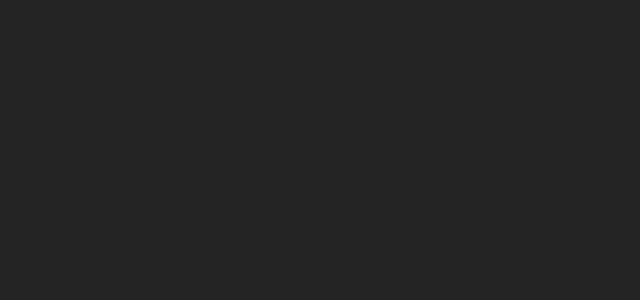
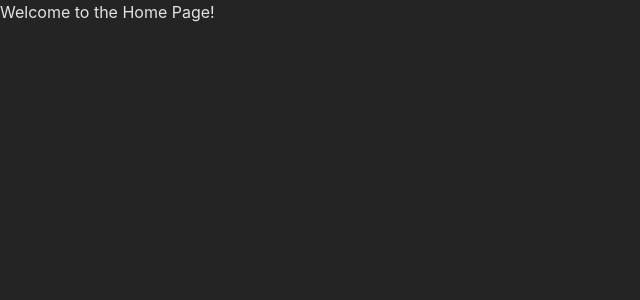
Before and after one commit to NLucky320/routing, a React (Create React App) app: page / in a window 1280 px wide. Shown: the top 300 px of the page, without its empty margins (0-640 px from the left). Built offline with nearby package versions, Linux system fonts and the light colour scheme.

Commit message:
Defining Routes

```diff
--- a/src/App.js
+++ b/src/App.js
@@ -1,5 +1,15 @@
+import {createBrowserRouter, RouterProvider} from "react-router-dom";
+import HomePage from "./pages/Home";
+
+const router = createBrowserRouter([
+  {
+    path: "/",
+    element: <HomePage />
+  }
+]);
+
 function App() {
-  return <div></div>;
+  return <RouterProvider router={router} />;
 }
 
 export default App;
--- /dev/null
+++ b/src/pages/Home.js
@@ -0,0 +1,5 @@
+function HomePage() {
+    return <div>Welcome to the Home Page!</div>;
+}
+
+export default HomePage;
```
